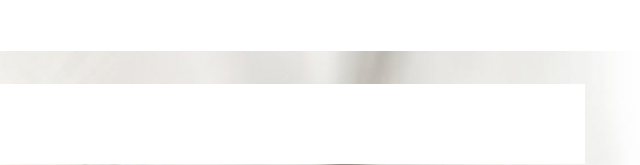
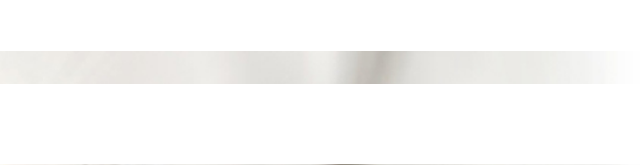
Before and after one commit to H-CJang/H-CJang.github.io, a plain HTML site: page index.html in a window 1280 px wide. Shown: the top 165 px of the page, 605-1245 px from the left. Drawn offline with Linux system fonts and the light colour scheme.

Commit message:
Update index.html

```diff
--- a/index.html
+++ b/index.html
@@ -7,7 +7,7 @@
 </head>
 <body>
   <img src="logo.gif" alt="Lab Logo" style="width: 320px; height: 80px; margin-left: 220px;">
-  <img src="Blank.png" alt="Additional Image" style="width: 1200px; height: 80px; margin-left: -10px">
+  <img src="Blank.png" alt="Additional Image" style="width: 1300px; height: 80px; margin-left: -10px">
   <nav>
     <a href="about.html">About</a> |
     <a href="members.html">Members</a> |
```
